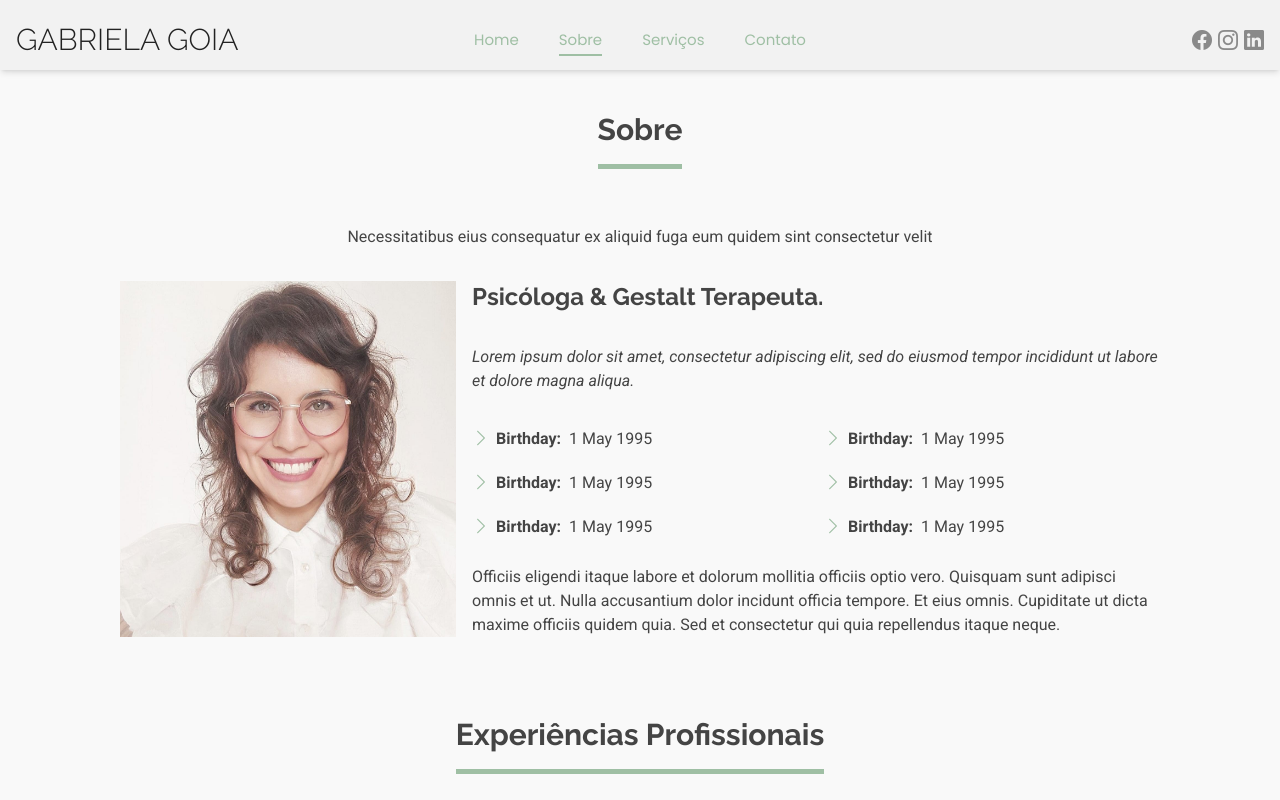
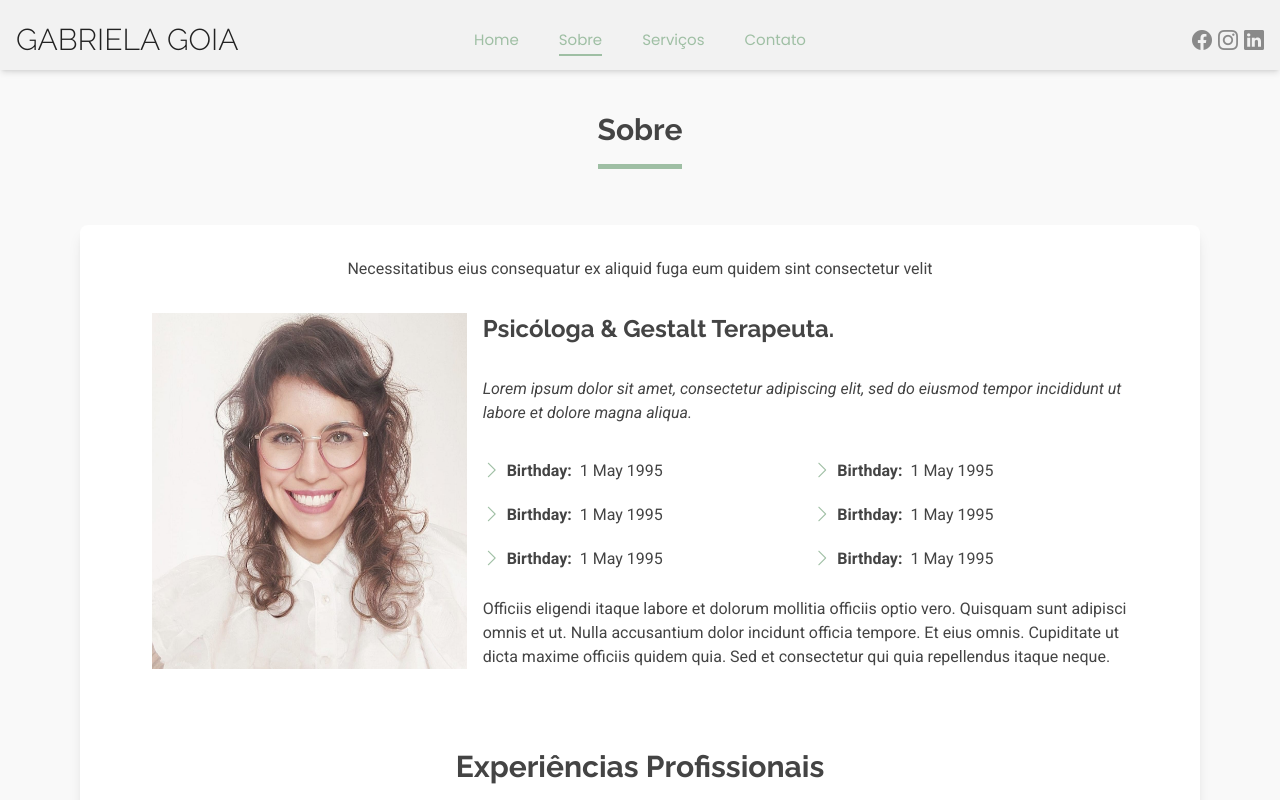
Before and after one commit to ronaldbarbosa/landingpage-ggpsi, an Angular app: page /sobre in a window 1280 px wide. Shown: the top 800 px of the page. Built offline with nearby package versions, Linux system fonts and the light colour scheme.

Commit message:
feat: ajusted layout in home and about pages

```diff
--- a/src/app/pages/about/about.component.html
+++ b/src/app/pages/about/about.component.html
@@ -3,12 +3,10 @@
       <h2 class="text-xl sm:text-2xl md:text-3xl font-bold mb-3 sm:mb-4 pb-2 sm:pb-4 fade-up">Sobre</h2>
     </div>
 
-    <div>
+    <div class="info-wrap p-4 sm:p-6 md:p-8 bg-white shadow-lg rounded-lg">
       <p class="text-center text-sm sm:text-base fade-up px-2 sm:px-0">
         Necessitatibus eius consequatur ex aliquid fuga eum quidem sint consectetur velit
       </p>
-    </div>
-
       <div class="flex justify-center mt-6 sm:mt-8">
         <div class="container">
           <div class="grid grid-cols-1 md:grid-cols-3 gap-6 lg:gap-4 xl:mx-10 2xl:mx-20">
@@ -147,4 +145,5 @@
           </div>
         </div>
       </div>
+    </div>
   </section>
--- a/src/app/pages/home/home.component.html
+++ b/src/app/pages/home/home.component.html
@@ -1,5 +1,5 @@
 <section id="home" class="mx-4 sm:mx-8 md:mx-12 lg:mx-16 xl:mx-20 my-4 sm:my-6 md:my-8">
-  <div class="">
+  <div class="info-wrap p-4 sm:p-6 md:p-8 bg-white shadow-lg rounded-lg">
     <div class="grid grid-cols-1 md:grid-cols-3 gap-6 lg:gap-4 xl:mx-10 2xl:mx-20">
       <div class="md:col-span-1 flex justify-center">
         <img ngSrc="/assets/logo-vetor.png" width="400" height="600" priority class="fade-up rounded-4xl"
```
Lines whose indentation alone changed are shown as unchanged.
